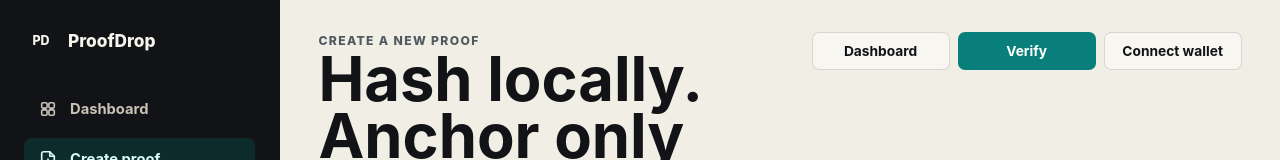
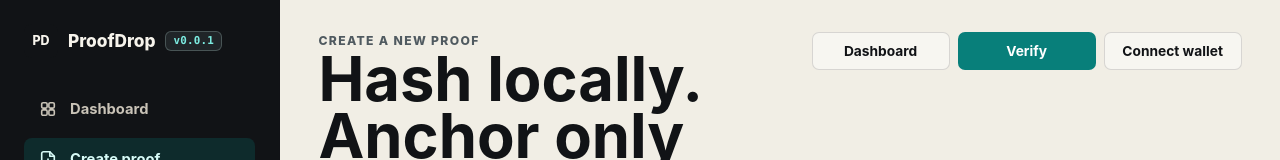
Before and after one commit to SAVTHEK11DD/ProofDrop, a Next.js app in the folder frontend-next/: page /create in a window 1280 px wide. Shown: the top 160 px of the page. Built offline with nearby package versions, Linux system fonts and the light colour scheme.

Commit message:
add v0.0.1 badge to brand logo across navigation headers

```diff
--- a/frontend-next/app/create/page.jsx
+++ b/frontend-next/app/create/page.jsx
@@ -111,6 +111,7 @@
             PD
           </span>
           <span>ProofDrop</span>
+          <span className="versionBadge">v0.0.1</span>
         </Link>
         <SidebarNav />
       </aside>
--- a/frontend-next/app/dashboard/page.jsx
+++ b/frontend-next/app/dashboard/page.jsx
@@ -57,6 +57,7 @@
             PD
           </span>
           <span>ProofDrop</span>
+          <span className="versionBadge">v0.0.1</span>
         </Link>
         <SidebarNav />
       </aside>
--- a/frontend-next/app/globals.css
+++ b/frontend-next/app/globals.css
@@ -115,6 +115,26 @@
   color: var(--paper);
   font-size: 0.78rem;
   letter-spacing: 0;
+}
+
+.versionBadge {
+  font-family: "IBM Plex Mono", Consolas, monospace;
+  font-size: 0.68rem;
+  font-weight: 600;
+  padding: 2px 7px;
+  border-radius: 6px;
+  border: 1px solid rgba(8, 127, 122, 0.28);
+  background: rgba(8, 127, 122, 0.08);
+  color: var(--teal);
+  letter-spacing: 0.02em;
+  line-height: 1.2;
+  align-self: center;
+}
+
+.appSidebar .versionBadge {
+  border-color: rgba(215, 251, 247, 0.22);
+  background: rgba(215, 251, 247, 0.08);
+  color: #7cebe0;
 }
 
 .navLinks {
@@ -1844,7 +1864,7 @@
     justify-content: center;
   }
 
-  .appSidebar .brand span:last-child {
+  .appSidebar .brand span:not(.brandMark) {
     display: none;
   }
 
--- a/frontend-next/app/page.jsx
+++ b/frontend-next/app/page.jsx
@@ -19,6 +19,7 @@
               PD
             </span>
             <span>ProofDrop</span>
+            <span className="versionBadge">v0.0.1</span>
           </Link>
           <div className="navLinks">
             <Link href="/dashboard">Dashboard</Link>
--- a/frontend-next/app/proof-boundary/page.jsx
+++ b/frontend-next/app/proof-boundary/page.jsx
@@ -30,6 +30,7 @@
               PD
             </span>
             <span>ProofDrop</span>
+            <span className="versionBadge">v0.0.1</span>
           </Link>
           <div className="navLinks">
             <Link href="/dashboard">Dashboard</Link>
--- a/frontend-next/app/verify/page.jsx
+++ b/frontend-next/app/verify/page.jsx
@@ -131,6 +131,7 @@
             PD
           </span>
           <span>ProofDrop</span>
+          <span className="versionBadge">v0.0.1</span>
         </Link>
         <SidebarNav />
       </aside>
--- a/frontend-next/app/workflow/page.jsx
+++ b/frontend-next/app/workflow/page.jsx
@@ -34,6 +34,7 @@
               PD
             </span>
             <span>ProofDrop</span>
+            <span className="versionBadge">v0.0.1</span>
           </Link>
           <div className="navLinks">
             <Link href="/dashboard">Dashboard</Link>
```
